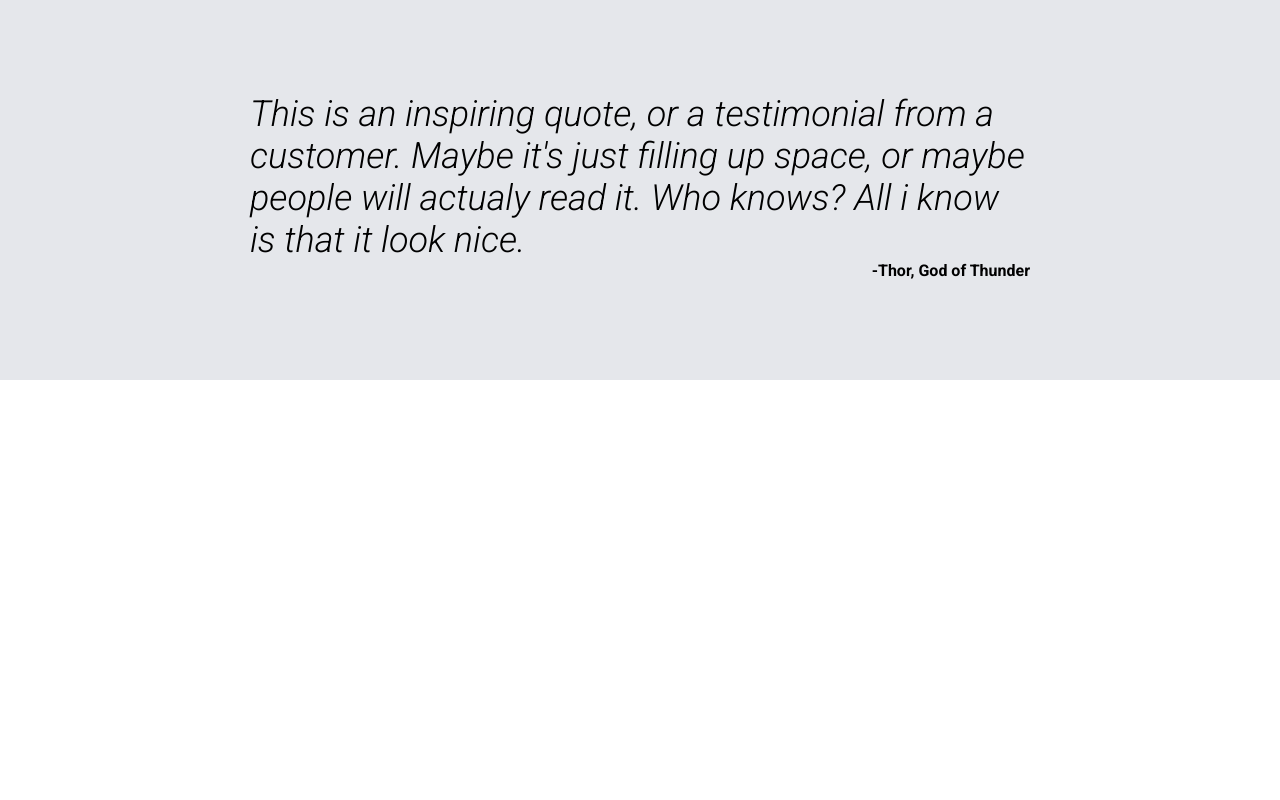
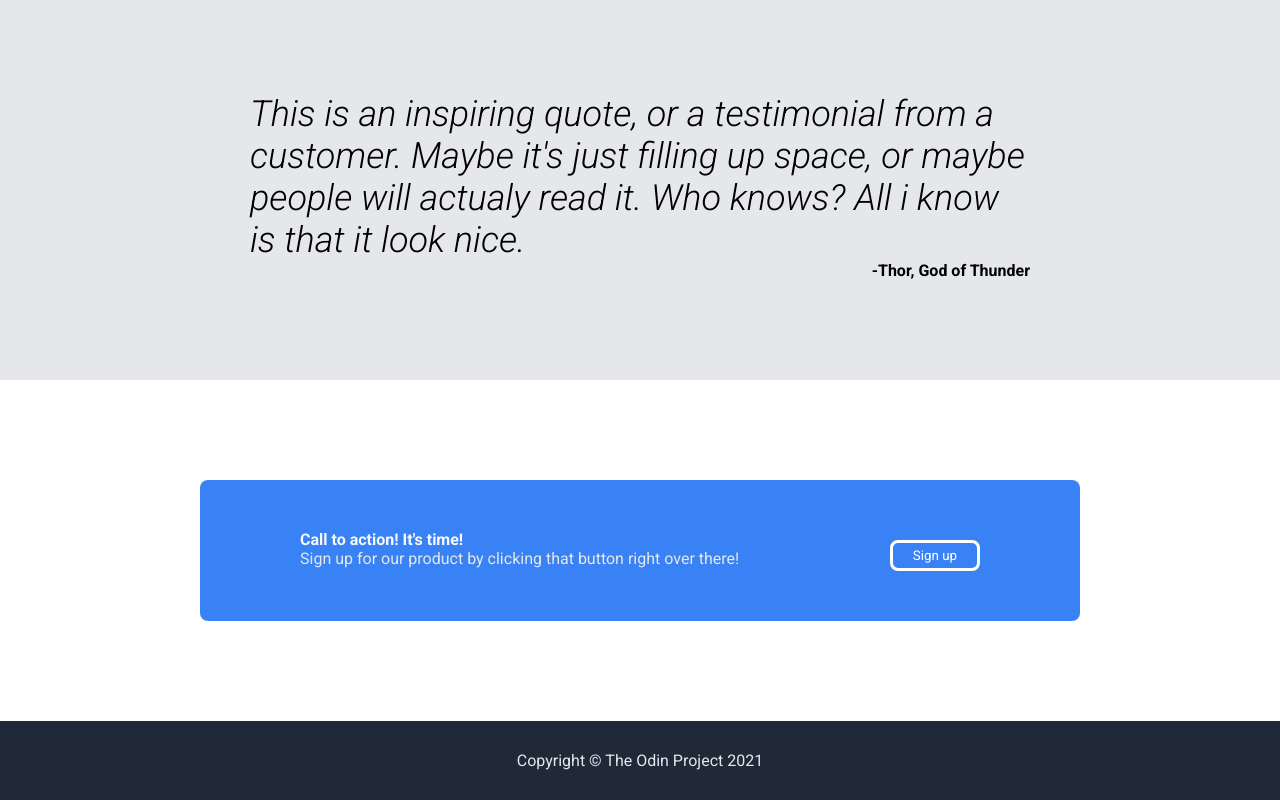
Before and after one commit to Fabi0o/odin-landing-page, a plain HTML site: page index.html in a window 1280 px wide. Shown: the part 917-1717 px from the top of the page. Before the commit the page ends 1297 px from the top, so only its background shows below. Drawn offline with Linux system fonts and the light colour scheme.

Commit message:
finished and styled the sign up message and footer

```diff
--- a/index.html
+++ b/index.html
@@ -30,7 +30,7 @@
             This website has some subtext that goes here under the main title.
             It's a smaller font and the color is lower contrast
           </div>
-          <div class="signUpButton"><button>Sign up</button></div>
+          <div><button class="signUpButton">Sign up</button></div>
         </div>
         <div class="image">this is a placeholder for an image</div>
       </div>
@@ -72,5 +72,17 @@
       </div>
       <div class="author">-Thor, God of Thunder</div>
     </div>
+    <div class="callToAction">
+      <div class="alertWindow">
+        <div class="messageContent">
+          <div class="title">Call to action! It's time!</div>
+          <div class="message">
+            Sign up for our product by clicking that button right over there!
+          </div>
+        </div>
+        <div><button class="signUpButton second">Sign up</button></div>
+      </div>
+    </div>
+    <footer>Copyright © The Odin Project 2021</footer>
   </body>
 </html>
--- a/style.css
+++ b/style.css
@@ -97,7 +97,7 @@ button {
 }
 .inspirationalQuote {
   background-color: #e5e7eb;
-  padding: 100px 250px 100px 250px;
+  padding: 100px 250px;
 }
 .quote {
   font-size: 36px;
@@ -108,3 +108,38 @@ button {
   font-weight: bold;
   text-align: end;
 }
+.messageContent {
+  display: flex;
+  flex-direction: column;
+}
+.alertWindow {
+  display: flex;
+  background-color: #3882f6;
+  justify-content: space-between;
+  padding: 50px 100px;
+  border-radius: 8px;
+}
+.callToAction {
+  padding: 100px 200px;
+}
+
+.signUpButton.second {
+  border: white solid;
+}
+
+.title {
+  font-weight: bold;
+  color: #f9faf8;
+}
+.message {
+  font-size: 16px;
+  color: #e5e7eb;
+}
+footer {
+  color: #e5e7eb;
+  font-size: 16px;
+  background-color: #1f2937;
+  text-align: center;
+  margin: auto;
+  padding: 30px 0;
+}
```
